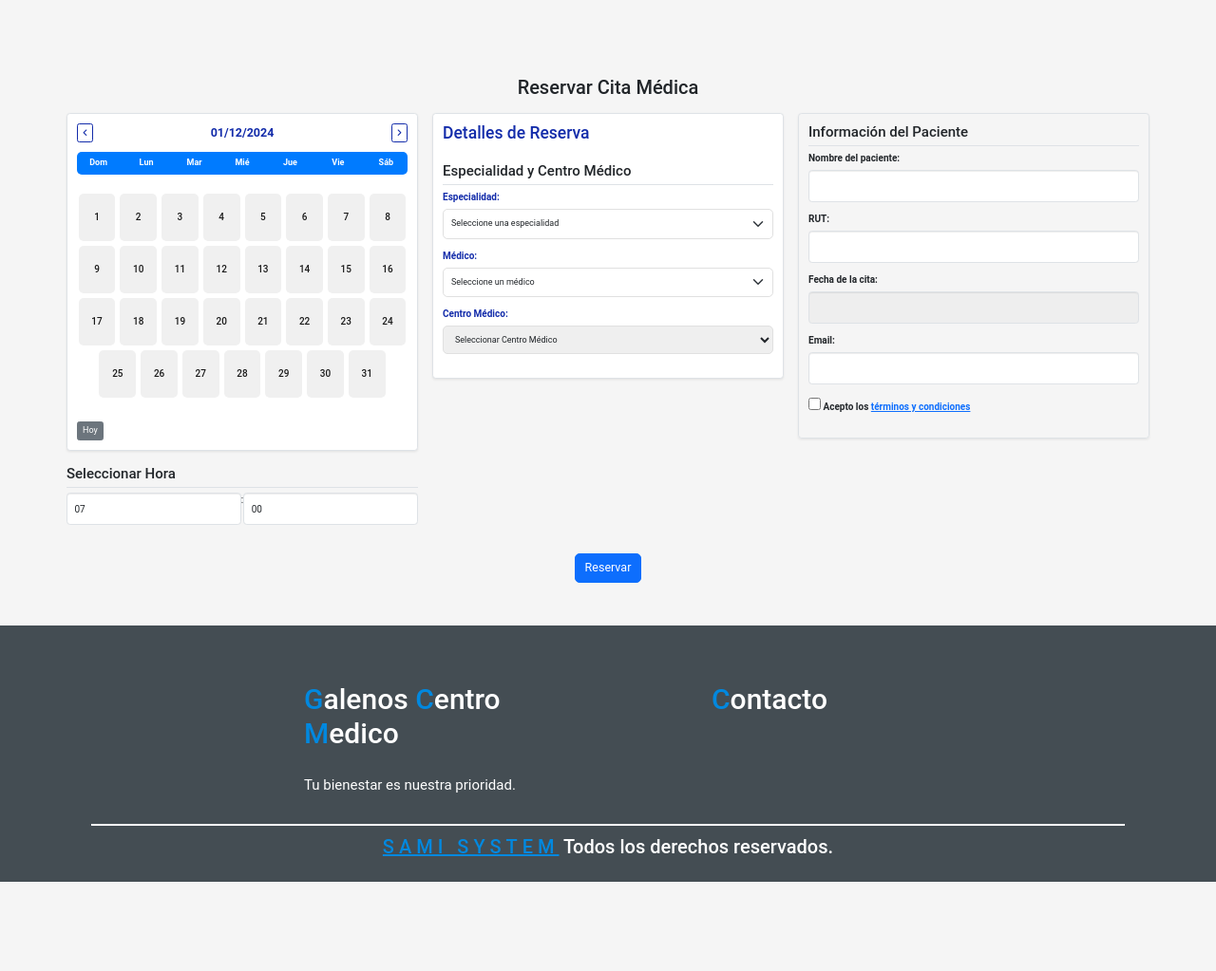
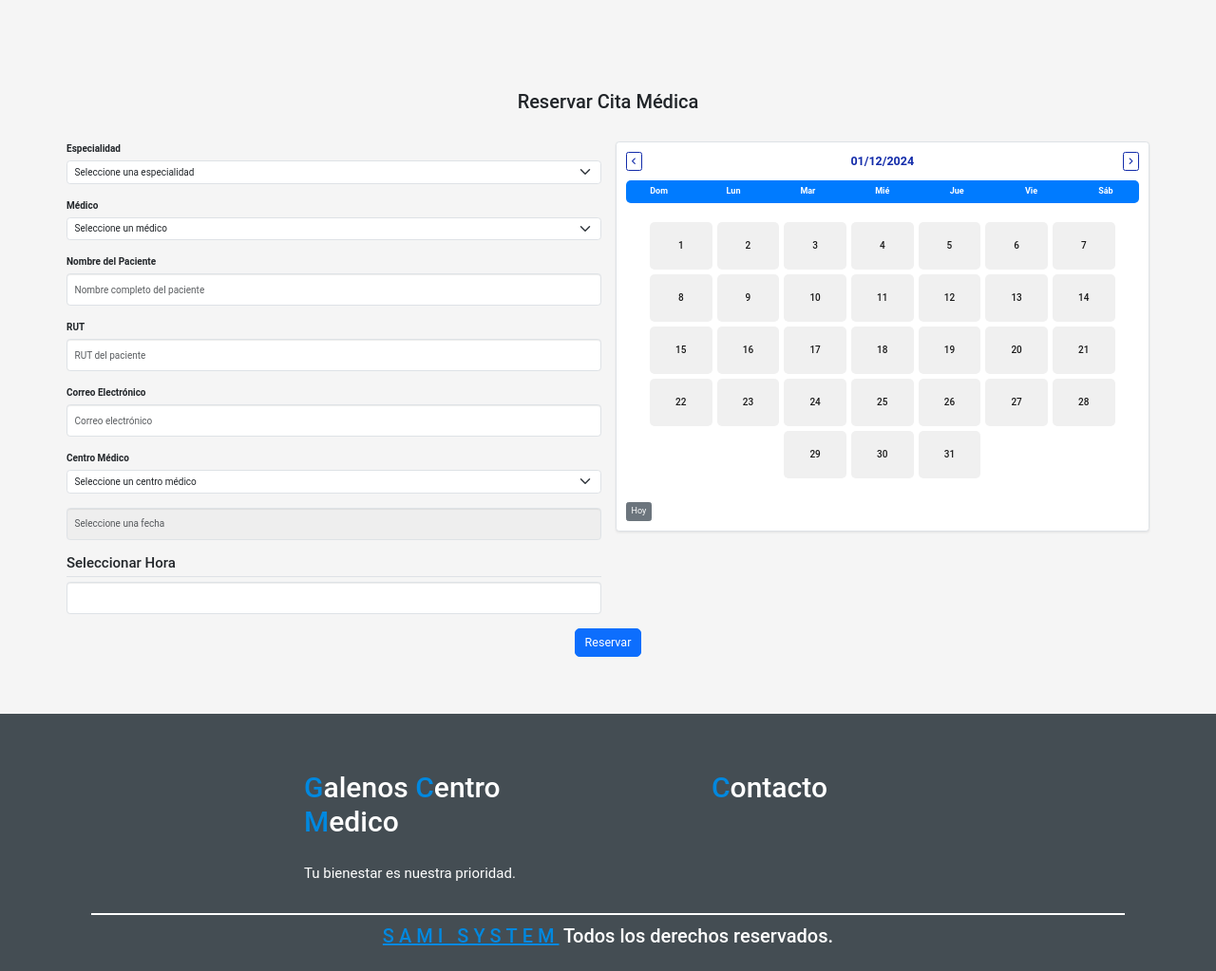
Before and after one commit to Camiliink/SAMI_GALENOS, a Django app: page /hora in a window 1280 px wide. Shown: the part 62-1085 px from the top of the page at 95% size. Before the commit the page ends 991 px from the top, so only its background shows below. Run offline with Django 5.2, Linux system fonts and the light colour scheme; data comes from the database, SQL or seed files in the repository; both versions use the stored data as it was after the commit; some libraries are stand-ins or nearby versions.

Commit message:
un commit mas
un commit mas

```diff
--- a/crud/forms.py
+++ b/crud/forms.py
@@ -46,25 +46,67 @@ class ReservaCitaForm(forms.ModelForm):
     class Meta:
         model = ReservarCita
         fields = ['especialidad', 'medico', 'nombre_paciente', 'rut', 'fecha', 'hora', 'email', 'centro_medico']
+        widgets = {
+            'nombre_paciente': forms.TextInput(attrs={
+                'class': 'form-control',
+                'id': 'patient-name',
+                'placeholder': 'Nombre completo del paciente',
+                'required': True
+            }),
+            'rut': forms.TextInput(attrs={
+                'class': 'form-control',
+                'id': 'rut',
+                'placeholder': 'RUT del paciente',
+                'required': True
+            }),
+            'fecha': forms.TextInput(attrs={
+                'class': 'form-control',
+                'id': 'date',
+                'placeholder': 'Seleccione una fecha',
+                'readonly': True,
+                'required': True
+            }),
+            'hora': forms.TimeInput(attrs={
+                'class': 'form-control',
+                'id': 'hora',
+                'required': True
+            }),
+            'email': forms.EmailInput(attrs={
+                'class': 'form-control',
+                'id': 'email',
+                'placeholder': 'Correo electrónico',
+                'required': True
+            }),
+        }
 
     especialidad = forms.ModelChoiceField(
-        queryset=EspecialidadMedico.objects.none(),
-        empty_label="Seleccionar Especialidad",
-        widget=forms.Select(attrs={'class': 'form-select'}),
+        queryset=EspecialidadMedico.objects.all(),
+        empty_label="Seleccione una especialidad",
+        widget=forms.Select(attrs={
+            'class': 'form-select',
+            'id': 'id_especialidad',
+            'onchange': "this.form.submit()"
+        }),
         label="Especialidad",
     )
 
     medico = forms.ModelChoiceField(
         queryset=Usuario.objects.filter(tipo_usuario='medico'),
-        empty_label="Seleccionar Médico",
-        widget=forms.Select(attrs={'class': 'form-select'}),
+        empty_label="Seleccione un médico",
+        widget=forms.Select(attrs={
+            'class': 'form-select',
+            'id': 'doctor',
+        }),
         label="Médico",
     )
 
     centro_medico = forms.ModelChoiceField(
         queryset=CentroMedico.objects.all(),
-        empty_label="Seleccionar Centro Médico",
-        widget=forms.Select(attrs={'class': 'form-select'}),
+        empty_label="Seleccione un centro médico",
+        widget=forms.Select(attrs={
+            'class': 'form-select',
+            'id': 'centro_medico',
+        }),
         label="Centro Médico"
     )
 
@@ -72,9 +114,7 @@ class ReservaCitaForm(forms.ModelForm):
         especialidad = kwargs.pop('especialidad', None)
         super().__init__(*args, **kwargs)
 
-        # Filtrar especialidad y médicos según especialidad
         if especialidad:
-            self.fields['especialidad'].queryset = EspecialidadMedico.objects.filter(especialidad=especialidad)
-            self.fields['medico'].queryset = Usuario.objects.filter(tipo_usuario='medico', especialidadmedico__especialidad=especialidad)
-        else:
-            self.fields['especialidad'].queryset = EspecialidadMedico.objects.all()
+            self.fields['medico'].queryset = Usuario.objects.filter(
+                tipo_usuario='medico', especialidadmedico__especialidad=especialidad
+            )
--- a/crud/templates/paginas/hora.html
+++ b/crud/templates/paginas/hora.html
@@ -20,11 +20,11 @@
     <title>Calendario</title>
 </head>
 
-<section id="reserva-cita" class="reserva-cita-section py-4" aria-labelledby="reserva-cita-title">
+<section id="reserva-cita" class="reserva-cita-section py-5" aria-labelledby="reserva-cita-title">
     <div class="container">
-        <h2 id="reserva-cita-title" class="text-center mb-4">Reservar Cita Médica</h2>
+        <h2 id="reserva-cita-title" class="text-center mb-5">Reservar Cita Médica</h2>
 
-        <!-- Mostrar los errores del formulario si existen -->
+        <!-- Mostrar errores del formulario -->
         {% if formulario.errors %}
             <div class="alert alert-danger">
                 <strong>¡Error!</strong> Hay algunos problemas con el formulario:
@@ -38,12 +38,59 @@
             </div>
         {% endif %}
 
+        <!-- Formulario de Reserva -->
         <form method="POST" action="{% url 'hora' %}">
             {% csrf_token %}
             <div class="row">
-                <!-- Área 1: Calendario -->
-                <div class="col-lg-4 col-md-6 mb-4">
-                    <section id="calendar" class="calendar-section">
+                <!-- Formulario en la columna izquierda -->
+                <div class="col-lg-6">
+                    <div class="form-group mb-4">
+                        <label for="id_especialidad" class="form-label">Especialidad</label>
+                        {{ formulario.especialidad }}
+                    </div>
+
+                    <div class="form-group mb-4">
+                        <label for="id_medico" class="form-label">Médico</label>
+                        {{ formulario.medico }}
+                    </div>
+
+                    <div class="form-group mb-4">
+                        <label for="id_nombre_paciente" class="form-label">Nombre del Paciente</label>
+                        {{ formulario.nombre_paciente }}
+                    </div>
+
+                    <div class="form-group mb-4">
+                        <label for="id_rut" class="form-label">RUT</label>
+                        {{ formulario.rut }}
+                    </div>
+
+                    <div class="form-group mb-4">
+                        <label for="id_email" class="form-label">Correo Electrónico</label>
+                        {{ formulario.email }}
+                    </div>
+
+                    <div class="form-group mb-4">
+                        <label for="id_centro_medico" class="form-label">Centro Médico</label>
+                        {{ formulario.centro_medico }}
+                    </div>
+
+                    <!-- Campo Oculto de Fecha -->
+                    <div class="form-group">
+                        {{ formulario.fecha }}
+                    </div>
+
+                    <!-- Selector de Hora -->
+                    <div class="hora-selector mt-4">
+                        <h4 class="border-bottom pb-2">Seleccionar Hora</h4>
+                        <div class="d-flex">
+                            {{ formulario.hora }}
+                        </div>
+                    </div>
+                </div>
+
+                <!-- Calendario en la columna derecha -->
+                <div class="col-lg-6">
+                    <section id="calendar" class="calendar-section mb-4">
                         <div class="calendar border rounded shadow-sm p-3" role="application" aria-label="Calendario de reservas">
                             <div class="month d-flex justify-content-between align-items-center mb-3">
                                 <button class="btn btn-sm btn-outline-primary prev" type="button" aria-label="Mes anterior">
@@ -54,7 +101,9 @@
                                     <i class="fas fa-angle-right"></i>
                                 </button>
                             </div>
-                            <div class="weekdays d-flex justify-content-between text-center fw-bold">
+
+                            <!-- Días de la Semana -->
+                            <div class="weekdays d-flex justify-content-between text-center fw-bold mb-2">
                                 <div>Dom</div>
                                 <div>Lun</div>
                                 <div>Mar</div>
@@ -63,112 +112,22 @@
                                 <div>Vie</div>
                                 <div>Sáb</div>
                             </div>
+
+                            <!-- Días -->
                             <div class="days mt-3">
-                                <!-- Aquí se generarán dinámicamente los días -->
+                                <!-- Los días se generarán dinámicamente aquí -->
                             </div>
+
+                            <!-- Botón para ir al día actual -->
                             <div class="goto-today d-flex justify-content-between align-items-center mt-4">
                                 <button class="today-btn btn btn-sm btn-secondary" type="button" aria-label="Ir a hoy">Hoy</button>
                             </div>
                         </div>
                     </section>
-
-                    <!-- Selección de Hora -->
-                    <div class="hora-selector mt-4">
-                        <h4 class="border-bottom pb-2">Seleccionar Hora</h4>
-                        <div class="d-flex">
-                            <select id="hora" name="hora" class="form-control" required>
-                                <!-- Opciones de horas -->
-                            </select>
-                            <span>:</span>
-                            <select id="minutos" name="minutos" class="form-control" required>
-                                <!-- Opciones de minutos -->
-                            </select>
-                        </div>
-                    </div>
-                </div>
-
-                <!-- Área 2: Selección de datos -->
-                <div class="col-lg-4 col-md-6 mb-4">
-                    <div class="form-container border rounded shadow-sm p-3">
-                        <h3>Detalles de Reserva</h3>
-                        <div class="form-area mb-4">
-                            <h4 class="border-bottom pb-2">Especialidad y Centro Médico</h4>
-
-                            <div class="form-group mb-3">
-                                <label for="id_especialidad">Especialidad:</label>
-                                <select id="id_especialidad" name="especialidad" class="form-select" required onchange="this.form.submit()">
-                                    <option value="" disabled selected>Seleccione una especialidad</option>
-                                    {% for especialidad in especialidades %}
-                                        <option value="{{ especialidad.0 }}" {% if especialidad.0 == especialidad_seleccionada %}selected{% endif %}>
-                                            {{ especialidad.1 }}
-                                        </option>
-                                    {% endfor %}
-                                </select>
-                            </div>
-
-                            <div class="form-group mb-3">
-                                <label for="doctor">Médico:</label>
-                                <select id="doctor" name="doctor" class="form-select" required>
-                                    <option value="" disabled selected>Seleccione un médico</option>
-
-                                    <!-- Si no hay médicos disponibles para la especialidad seleccionada -->
-                                    {% if no_medicos_disponibles %}
-                                        <option disabled>No hay médicos disponibles para esta especialidad</option>
-                                    {% else %}
-                                        <!-- Mostrar los médicos disponibles para la especialidad seleccionada -->
-                                        {% for medico in medicos %}
-                                            <option value="{{ medico.id }}" {% if medico.id == doctor_seleccionado %}selected{% endif %}>
-                                                {{ medico.nombre_completo }}
-                                            </option>
-                                        {% endfor %}
-                                    {% endif %}
-                                </select>
-                            </div>
-
-                            <div class="form-group mb-3">
-                                <label for="centro_medico">Centro Médico:</label>
-                                <select name="centro_medico">
-                                    <option value="">Seleccionar Centro Médico</option>
-                                    {% for centro in centros_medicos %}
-                                        <option value="{{ centro.id }}">{{ centro.nombre }}</option>
-                                    {% endfor %}
-                                </select>
-                            </div>
-                        </div>
-                    </div>
-                </div>
-
-                <!-- Área 3: Información del paciente -->
-                <div class="col-lg-4 col-md-12">
-                    <div class="info-container border rounded shadow-sm p-3">
-                        <h4 class="border-bottom pb-2">Información del Paciente</h4>
-                        <div class="form-group mb-3">
-                            <label for="patient-name">Nombre del paciente:</label>
-                            <input type="text" id="patient-name" name="patient_name" class="form-control" required>
-                        </div>
-                        <div class="form-group mb-3">
-                            <label for="rut">RUT:</label>
-                            <input type="text" id="rut" name="rut" class="form-control" required>
-                        </div>
-                        <div class="form-group mb-3">
-                            <label for="date">Fecha de la cita:</label>
-                            <input type="text" id="date" name="date" class="form-control" readonly required>
-                        </div>
-                        <div class="form-group mb-3">
-                            <label for="email">Email:</label>
-                            <input type="email" id="email" name="email" class="form-control" required>
-                        </div>
-                        <div class="form-group mb-3">
-                            <label>
-                                <input type="checkbox" id="terms" name="terms" required>
-                                Acepto los <a href="#">términos y condiciones</a>
-                            </label>
-                        </div>
-                    </div>
                 </div>
             </div>
 
-            <!-- Botón Reservar -->
+            <!-- Botón para Reservar -->
             <div class="text-center mt-4">
                 <button type="submit" class="btn btn-primary btn-lg">Reservar</button>
             </div>
@@ -177,14 +136,6 @@
 </section>
 
 {% block extra_js %}
-<script>
-    document.getElementById('id_especialidad').addEventListener('change', function() {
-        var especialidad = this.value;
-        var url = new URL(window.location.href);
-        url.searchParams.set('especialidad', especialidad);  // Actualiza la URL con el parámetro especialidad
-        window.location.href = url;  // Redirige a la misma página con el parámetro actualizado
-    });
-</script>
 <script src="{% static 'core/js/hora.js' %}"></script>
 <script src="{% static 'core/js/calendario.js' %}"></script>
 <script src="https://cdnjs.cloudflare.com/ajax/libs/bootstrap/5.3.0/js/bootstrap.bundle.min.js"></script>
--- a/crud/views.py
+++ b/crud/views.py
@@ -86,6 +86,7 @@ def cerrar_sesion(request):
     return redirect('login')
 
 def hora(request):
+    # Obtener parámetros de la URL
     especialidad_seleccionada = request.GET.get('especialidad', '')
     doctor_seleccionado = request.GET.get('doctor', '')
 
@@ -100,14 +101,12 @@ def hora(request):
     if especialidad_seleccionada:
         medicos = medicos.filter(especialidadmedico__especialidad=especialidad_seleccionada)
 
+    # Verificar si no hay médicos disponibles
     no_medicos_disponibles = not medicos.exists()
 
-    # Inicializar el formulario
+    # Manejar formulario de reserva
     if request.method == "POST":
-        # Crear una instancia del formulario con los datos recibidos
         formulario = ReservaCitaForm(request.POST)
-
-        # Si el formulario es válido, lo guardamos
         if formulario.is_valid():
             # Guardar la reserva en la base de datos
             formulario.save()
@@ -115,20 +114,20 @@ def hora(request):
             # Mensaje de éxito
             messages.success(request, "Cita reservada con éxito.")
 
-            # Redirigir a la página actual o a una página de confirmación
-            return redirect('hora')  # O cualquier otra URL que desees redirigir después de guardar
-
+            # Redirigir a la misma página u otra URL
+            return redirect('hora')  # Cambia 'hora' por el nombre de tu URL si es necesario
         else:
             messages.error(request, "Por favor, corrige los errores en el formulario.")
     else:
         formulario = ReservaCitaForm()
 
+    # Renderizar la plantilla con el contexto
     return render(request, 'paginas/hora.html', {
-        'form': formulario,
+        'formulario': formulario,
         'medicos': medicos,
         'especialidades': especialidades,
         'especialidad_seleccionada': especialidad_seleccionada,
         'doctor_seleccionado': doctor_seleccionado,
-        'centros_medicos': centros_medicos,  # Añadido para mostrar los centros médicos
+        'centros_medicos': centros_medicos,
         'no_medicos_disponibles': no_medicos_disponibles,
     })
```
Also changed, not shown: db.sqlite3.
